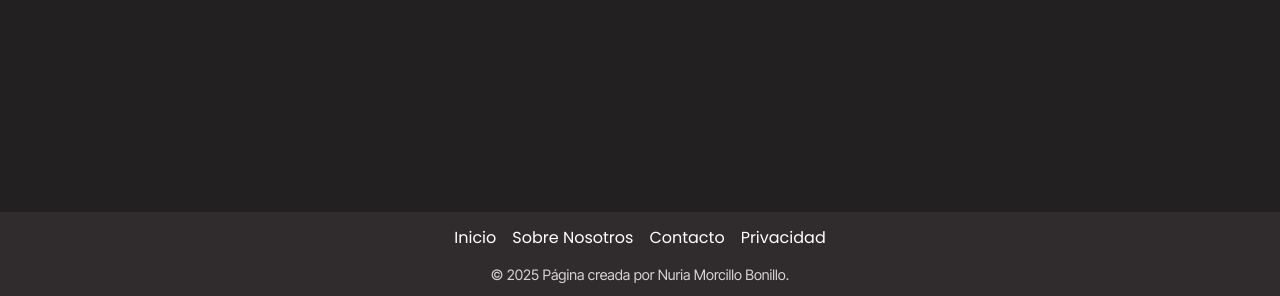
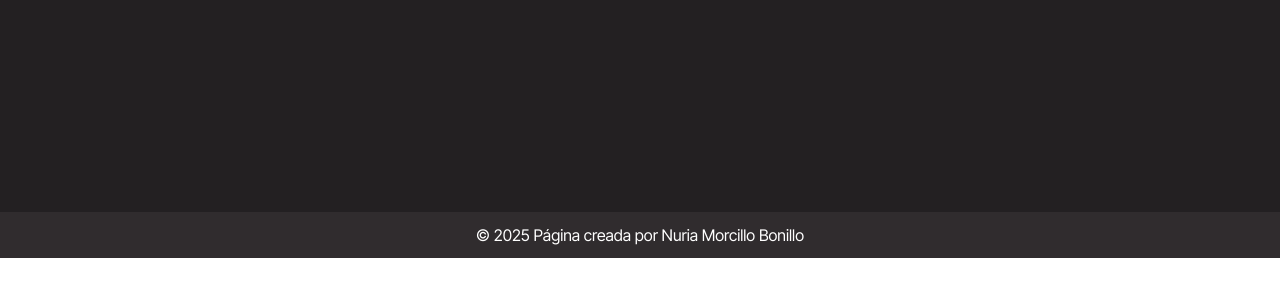
Before and after one commit to nuriambb/PROYECTO10_SKILLSHARE, a website built with Vite: page frontend_proyecto10/index.html in a window 1280 px wide. Shown: the part 588-884 px from the top of the page. After the commit the page ends 846 px from the top, so only its background shows below. Built offline with nearby package versions, Linux system fonts and the light colour scheme.

Commit message:
Arreglo de estilos

```diff
--- a/frontend_proyecto10/src/Components/footer/_footer.scss
+++ b/frontend_proyecto10/src/Components/footer/_footer.scss
@@ -1,6 +1,7 @@
 @use '../../globalStyles/variables' as *;
 
 footer {
+  overflow: hidden;
   background-color: #302c2e;
   color: white;
   padding: 0.8rem 0.6em;
--- a/frontend_proyecto10/src/Components/footer/footer.js
+++ b/frontend_proyecto10/src/Components/footer/footer.js
@@ -3,15 +3,9 @@ export const Footer = () => {
   const footer = document.createElement('footer')
 
   footer.innerHTML = `
-    <div class="footer-container">
-      <div class="footer-links">
-        <a href="#home">Inicio</a>
-        <a href="#about">Sobre Nosotros</a>
-        <a href="#contact">Contacto</a>
-        <a href="#privacy">Privacidad</a>
-      </div>
+
       <div class="footer-copyright">
-        <p>&copy; ${new Date().getFullYear()} Página creada por Nuria Morcillo Bonillo.</p>
+        <p>&copy; ${new Date().getFullYear()} Página creada por Nuria Morcillo Bonillo</p>
       </div>
     </div>
   `
--- a/frontend_proyecto10/src/Pages/Prehome/prehome.scss
+++ b/frontend_proyecto10/src/Pages/Prehome/prehome.scss
@@ -3,7 +3,7 @@
 
 .div-prehome {
   background-color: $darkgrey;
-  width: 100vw;
+  width: 100%;
   height: 100vh;
   display: flex;
   flex-direction: column;
@@ -96,7 +96,7 @@
 
 .div-prehome2 {
   background-color: $yellow;
-  width: 100vw;
+  width: 100%;
   height: 100vh;
   display: flex;
   flex-direction: column;
--- a/frontend_proyecto10/src/globalStyles/_mixins.scss
+++ b/frontend_proyecto10/src/globalStyles/_mixins.scss
@@ -60,7 +60,7 @@
   $p-color: $white,
   $a-color: $yellow
 ) {
-  width: 100vw;
+  width: 100%;
   height: 2.8em;
   position: absolute;
   top: 0;
```
